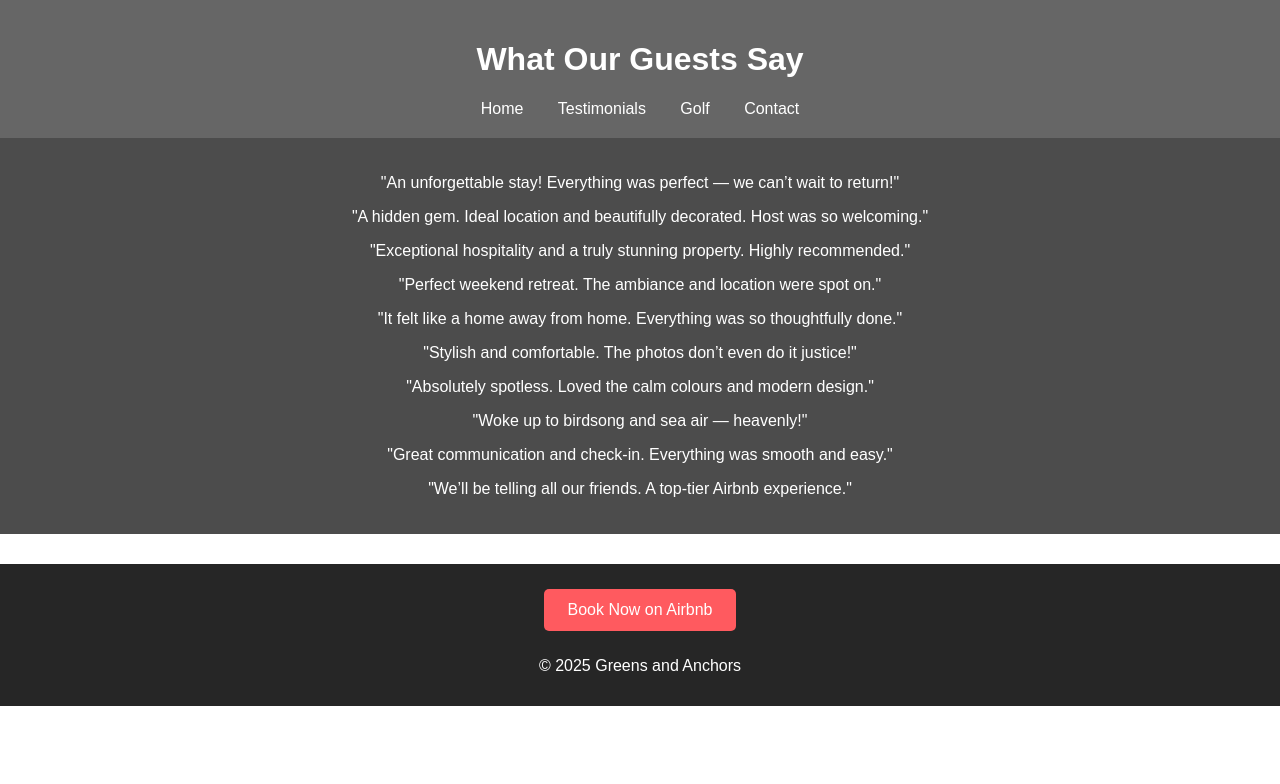
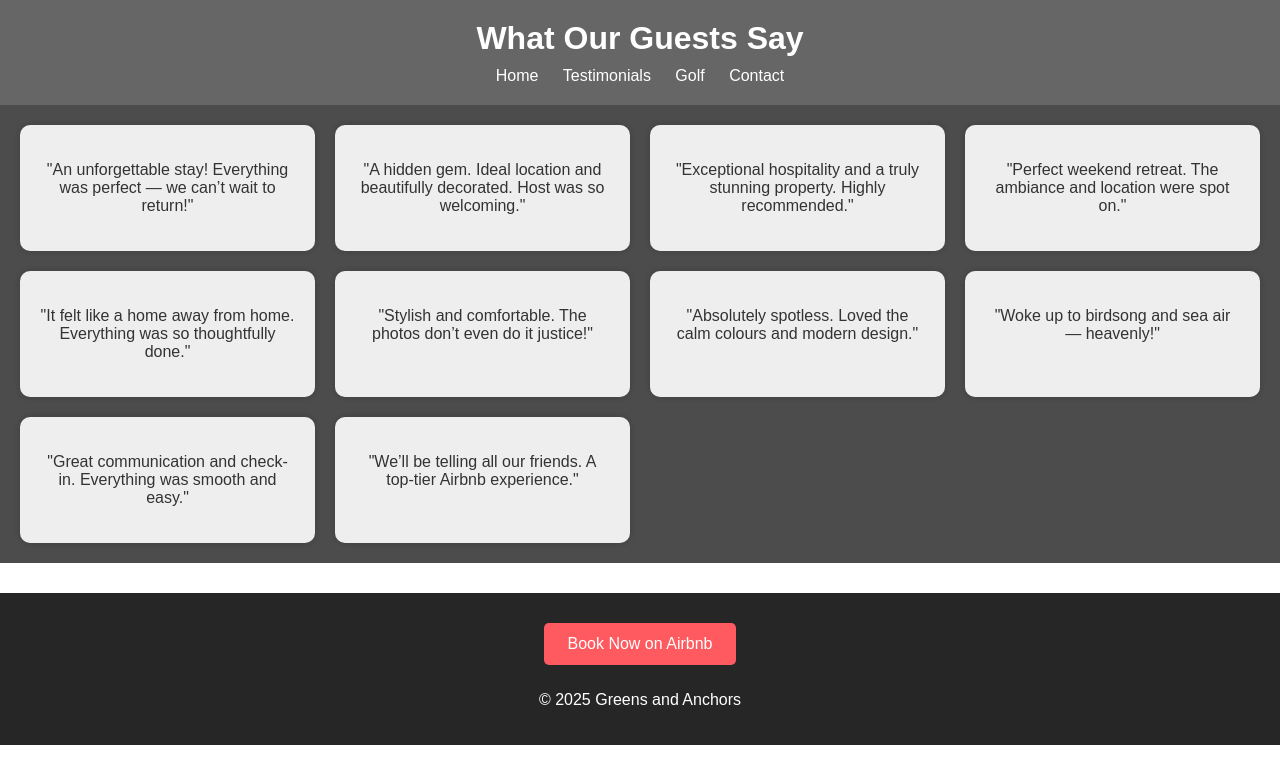
Before and after one commit to madbadteacher/greens-and-anchors, a plain HTML site: page feedback.html in a window 1280 px wide. Drawn offline with Linux system fonts and the light colour scheme.

Commit message:
Add files via upload

```diff
--- a/feedback.html
+++ b/feedback.html
@@ -4,9 +4,59 @@
   <meta charset="UTF-8" />
   <meta name="viewport" content="width=device-width, initial-scale=1.0"/>
   <title>Guest Feedback | Greens and Anchors</title>
-  <link rel="stylesheet" href="assets/css/styles.css"/>
+  <link rel="stylesheet" href="assets/css/styles.css" />
+  <style>
+    header {
+      background-color: rgba(0,0,0,0.6);
+      text-align: center;
+      padding: 20px;
+    }
+    header h1 {
+      color: white;
+      margin: 0;
+      font-size: 2em;
+    }
+    nav {
+      margin-top: 10px;
+    }
+    nav a {
+      color: white;
+      margin: 0 10px;
+      text-decoration: none;
+    }
+    main {
+      background-color: rgba(0,0,0,0.7);
+      padding: 20px;
+      display: grid;
+      grid-template-columns: repeat(auto-fit, minmax(250px, 1fr));
+      gap: 20px;
+    }
+    .feedback-card {
+      background-color: rgba(255,255,255,0.9);
+      color: #333;
+      padding: 20px;
+      border-radius: 10px;
+      box-shadow: 0 0 8px rgba(0,0,0,0.2);
+    }
+    footer {
+      background-color: rgba(0,0,0,0.85);
+      text-align: center;
+      padding: 20px;
+      margin-top: 30px;
+    }
+    .airbnb-cta {
+      background-color: #ff5a5f;
+      color: white;
+      padding: 12px 24px;
+      text-decoration: none;
+      border-radius: 5px;
+      display: inline-block;
+      margin: 10px 0;
+    }
+  </style>
 </head>
-<body class="feedback-page">
+<body>
+
 <header>
   <h1>What Our Guests Say</h1>
   <nav>
@@ -17,22 +67,23 @@
   </nav>
 </header>
 
-  <main class="feedback-container">
-    <section class="feedback-card"><p>"An unforgettable stay! Everything was perfect — we can’t wait to return!"</p></section>
-    <section class="feedback-card"><p>"A hidden gem. Ideal location and beautifully decorated. Host was so welcoming."</p></section>
-    <section class="feedback-card"><p>"Exceptional hospitality and a truly stunning property. Highly recommended."</p></section>
-    <section class="feedback-card"><p>"Perfect weekend retreat. The ambiance and location were spot on."</p></section>
-    <section class="feedback-card"><p>"It felt like a home away from home. Everything was so thoughtfully done."</p></section>
-    <section class="feedback-card"><p>"Stylish and comfortable. The photos don’t even do it justice!"</p></section>
-    <section class="feedback-card"><p>"Absolutely spotless. Loved the calm colours and modern design."</p></section>
-    <section class="feedback-card"><p>"Woke up to birdsong and sea air — heavenly!"</p></section>
-    <section class="feedback-card"><p>"Great communication and check-in. Everything was smooth and easy."</p></section>
-    <section class="feedback-card"><p>"We’ll be telling all our friends. A top-tier Airbnb experience."</p></section>
+<main>
+  <div class="feedback-card"><p>"An unforgettable stay! Everything was perfect — we can’t wait to return!"</p></div>
+  <div class="feedback-card"><p>"A hidden gem. Ideal location and beautifully decorated. Host was so welcoming."</p></div>
+  <div class="feedback-card"><p>"Exceptional hospitality and a truly stunning property. Highly recommended."</p></div>
+  <div class="feedback-card"><p>"Perfect weekend retreat. The ambiance and location were spot on."</p></div>
+  <div class="feedback-card"><p>"It felt like a home away from home. Everything was so thoughtfully done."</p></div>
+  <div class="feedback-card"><p>"Stylish and comfortable. The photos don’t even do it justice!"</p></div>
+  <div class="feedback-card"><p>"Absolutely spotless. Loved the calm colours and modern design."</p></div>
+  <div class="feedback-card"><p>"Woke up to birdsong and sea air — heavenly!"</p></div>
+  <div class="feedback-card"><p>"Great communication and check-in. Everything was smooth and easy."</p></div>
+  <div class="feedback-card"><p>"We’ll be telling all our friends. A top-tier Airbnb experience."</p></div>
 </main>
 
 <footer>
   <a class="airbnb-cta" href="https://www.airbnb.com/l/ftRNnl8B" target="_blank">Book Now on Airbnb</a>
   <p>&copy; 2025 Greens and Anchors</p>
 </footer>
+
 </body>
 </html>
```
Lines whose indentation alone changed are shown as unchanged.
